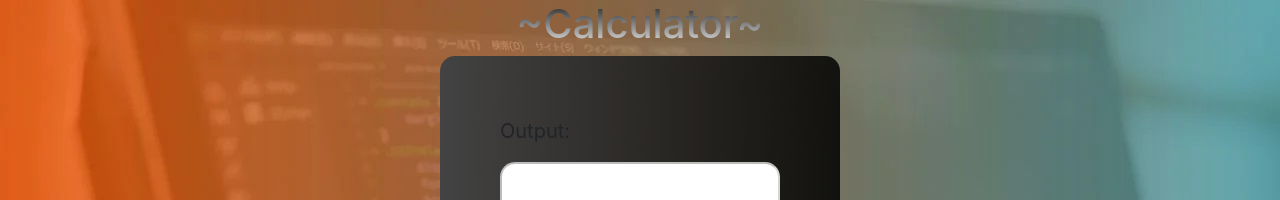
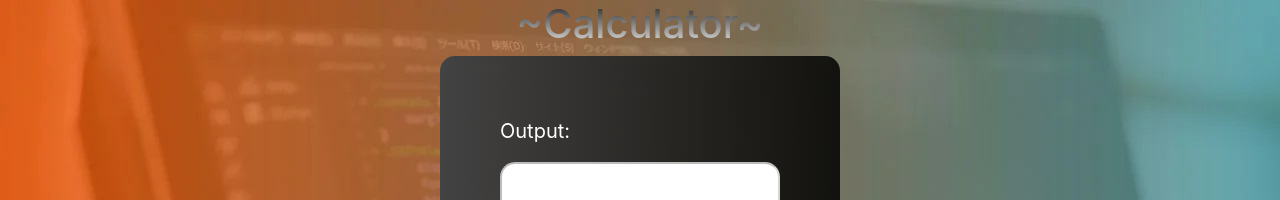
Before and after one commit to SaiPraneethPegada/DOM-Calculator, a plain HTML site: page index.html in a window 1280 px wide. Shown: the top 200 px of the page. Drawn offline with nearby package versions, Linux system fonts and the light colour scheme.

Commit message:
Update index.html

```diff
--- a/index.html
+++ b/index.html
@@ -17,7 +17,7 @@
     <h1 id="title">~Calculator~</h1>
     <div class="calculator">
 
-        <p id="description">Output:</p>
+        <p id="description" class="text-white">Output:</p>
         <input type="text" id="result" class="result" disabled />
         <br>
 
```
